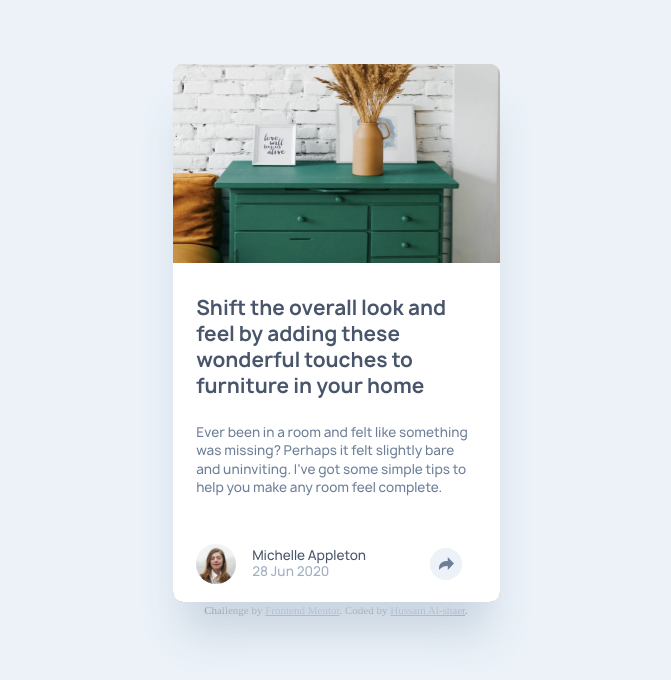
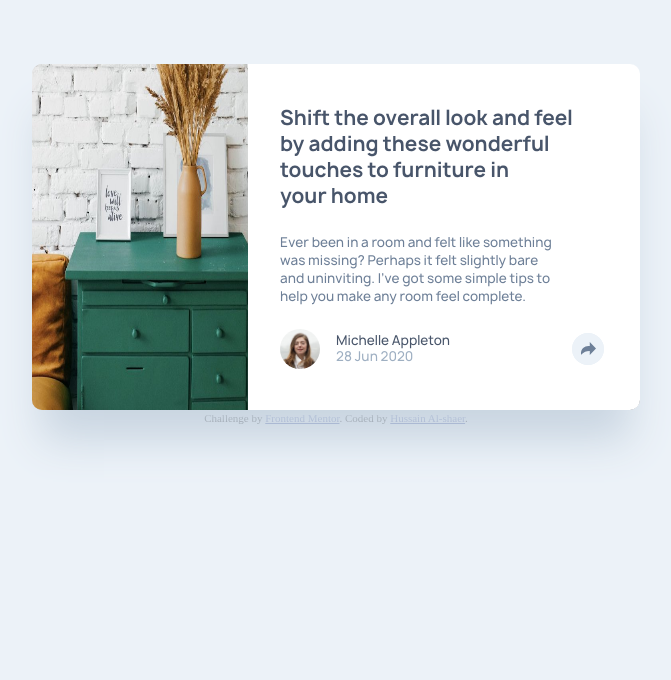
Before and after one commit to hussaindev94/frontend-mentor-challenges-article-preview-component, a plain HTML site: page index.html in a window 1280 px wide. Shown: the whole page, without its empty margins (304-975 px from the left). Drawn offline with Linux system fonts and the light colour scheme.

Commit message:
Style out tablelet layout normal state.

```diff
--- a/index.html
+++ b/index.html
@@ -60,11 +60,23 @@
       <div class="social-buttons hidden">
         <div class="social-meida-icons-wrapper">
           <p>SHARE</p>
-          <div class="social-media-icons">
-            <img src="./images/icon-facebook.svg" alt="Facebook icon" width="20" height="20" loading="lazy">
-            <img src="./images/icon-twitter.svg" alt="Twitter icon" width="20" height="20" loading="lazy">
-            <img src="./images/icon-pinterest.svg" alt="Pinteres icon" width="20" height="20" loading="lazy">
-          </div>
+          <ul class="social-media-icons">
+            <li>
+              <a href="https://www.facebook.com/" target="_blank" rel="noopener noreferre">
+                <img src="./images/icon-facebook.svg" alt="Facebook icon" width="20" height="20" loading="lazy" aria-label="Facebook share icon">
+              </a>
+            </li>
+            <li>
+              <a href="https://x.com/" target="_blank" rel="noopener noreferre">
+                <img src="./images/icon-twitter.svg" alt="Twitter icon" width="20" height="20" loading="lazy" aria-label="X share icon">
+              </a>
+            </li>
+            <li>
+              <a href="https://www.pinterest.com/" target="_blank" rel="noopener noreferre">
+                <img src="./images/icon-pinterest.svg" alt="Pinteres icon" width="20" height="20" loading="lazy" aria-label="Pintrest share icon">
+              </a>
+            </li>
+          </ul>
         </div>
       </div>
     </article>
--- a/styles/main.css
+++ b/styles/main.css
@@ -224,6 +224,7 @@ path {
   display: flex;
   align-items: center;
   gap: var(--spacing-200);
+  padding: 0;
 }
 .attribution {
   font-size: 11px;
--- a/styles/media-query.css
+++ b/styles/media-query.css
@@ -0,0 +1,28 @@
+/* Tablelet layout style */
+@media (min-width: 44em) {
+  .card {
+    flex-direction: row;
+    width: 60.8rem;
+    height: 34.6rem;
+  }
+  .card .card-img {
+    height: inherit;
+    background: url("../images/drawers.jpg") lightgray 0px 0px / 122% 100%
+      no-repeat;
+  }
+
+  .card .card-content {
+    padding: 4.1rem 3.6rem 4.1rem 0rem;
+    gap: 2.4rem;
+  }
+  .card .card-buttons {
+    align-self: stretch;
+    justify-content: space-between;
+  }
+}
+
+/* Desktop layout style */
+@media (min-width: 73em) {
+  body {
+  }
+}
```
